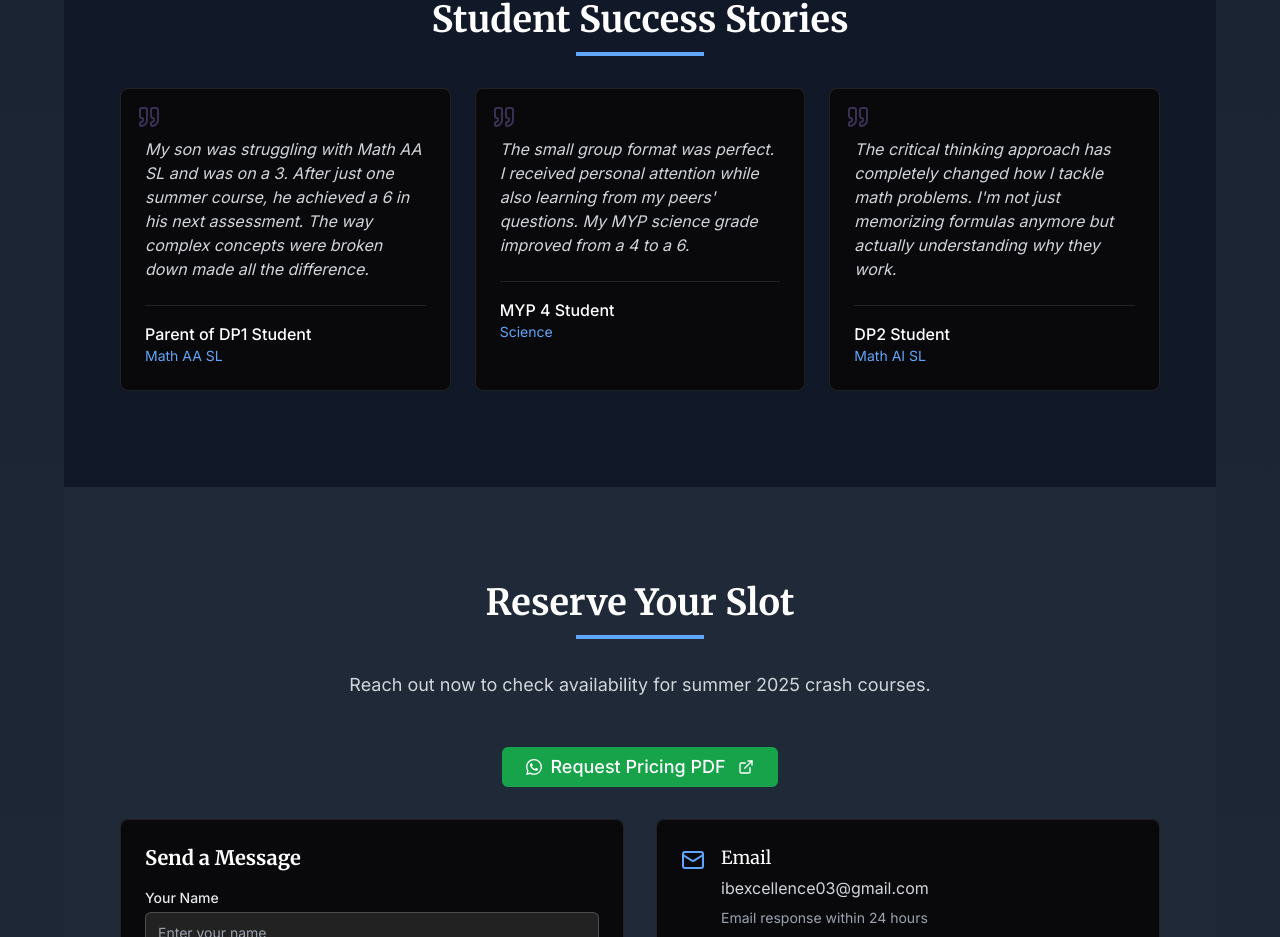
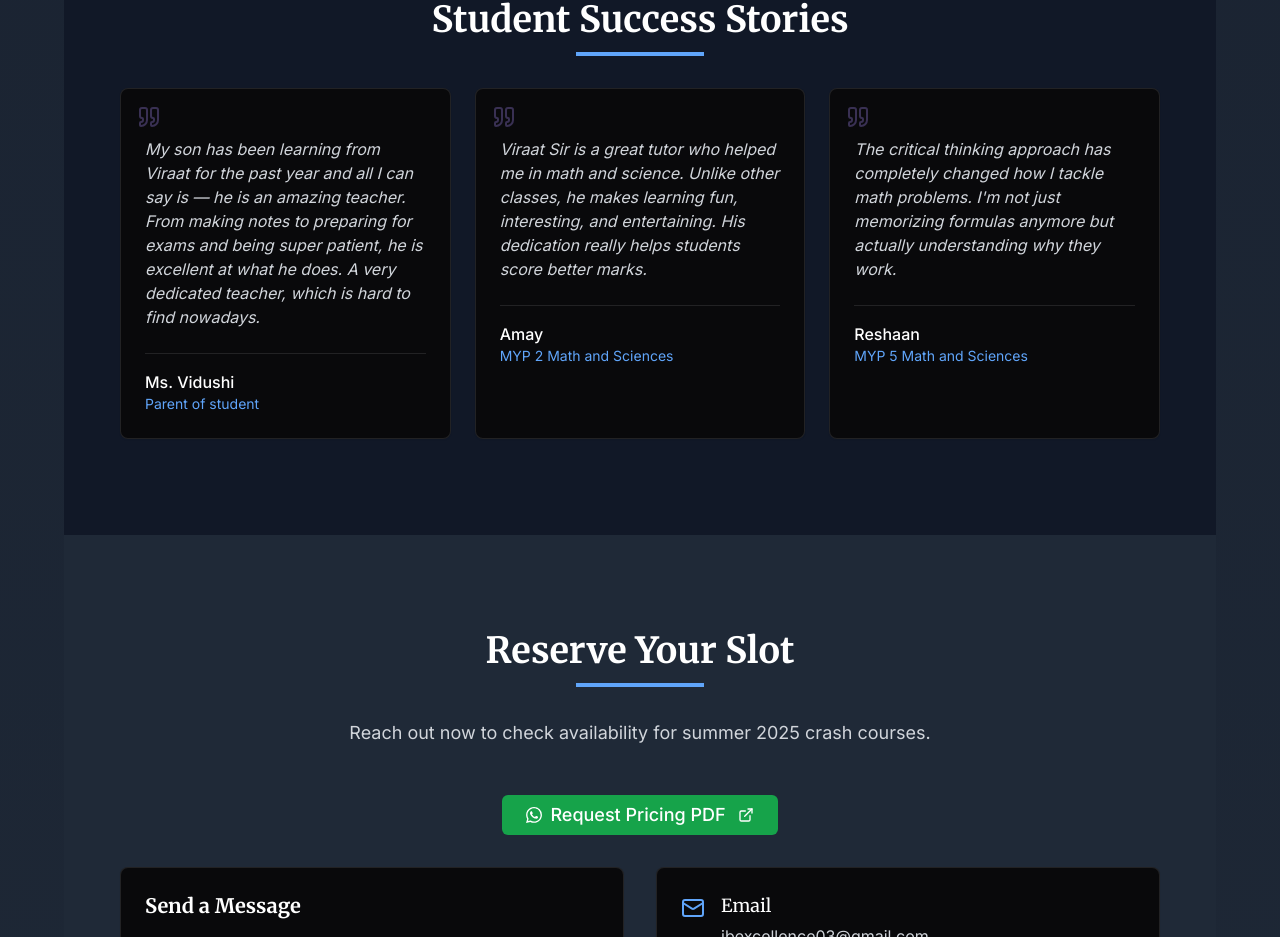
Before and after one commit to ViraatArora/IBExcellence, a React (Vite) app: page / in a window 1280 px wide. Shown: the part 4272-5209 px from the top of the page. Built offline with nearby package versions, Linux system fonts and the light colour scheme.

Commit message:
Fix: GitHub deployment and content updates
- Fixes GitHub deployment issues.
- Replaces existing student success stories with new content.

```diff
--- a/index.html
+++ b/index.html
@@ -22,6 +22,6 @@
     <div id="root"></div>
     <!-- IMPORTANT: DO NOT REMOVE THIS SCRIPT TAG OR THIS VERY COMMENT! -->
     <script src="https://cdn.gpteng.co/gptengineer.js" type="module"></script>
-    <script type="module" src="/src/main.tsx"></script>
+    <script type="module" src="./src/main.tsx"></script>
   </body>
 </html>
--- a/src/components/Testimonials.tsx
+++ b/src/components/Testimonials.tsx
@@ -6,19 +6,19 @@ import { Quote } from "lucide-react";
 const Testimonials = () => {
   const testimonials = [
     {
-      quote: "My son was struggling with Math AA SL and was on a 3. After just one summer course, he achieved a 6 in his next assessment. The way complex concepts were broken down made all the difference.",
-      author: "Parent of DP1 Student",
-      subject: "Math AA SL"
+      quote: "My son has been learning from Viraat for the past year and all I can say is — he is an amazing teacher. From making notes to preparing for exams and being super patient, he is excellent at what he does. A very dedicated teacher, which is hard to find nowadays.",
+      author: "Ms. Vidushi",
+      subject: "Parent of student"
     },
     {
-      quote: "The small group format was perfect. I received personal attention while also learning from my peers' questions. My MYP science grade improved from a 4 to a 6.",
-      author: "MYP 4 Student",
-      subject: "Science"
+      quote: "Viraat Sir is a great tutor who helped me in math and science. Unlike other classes, he makes learning fun, interesting, and entertaining. His dedication really helps students score better marks.",
+      author: "Amay",
+      subject: "MYP 2 Math and Sciences"
     },
     {
       quote: "The critical thinking approach has completely changed how I tackle math problems. I'm not just memorizing formulas anymore but actually understanding why they work.",
-      author: "DP2 Student",
-      subject: "Math AI SL"
+      author: "Reshaan",
+      subject: "MYP 5 Math and Sciences"
     }
   ];
 
```
